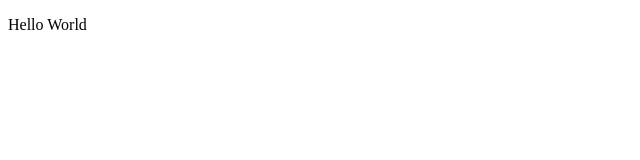
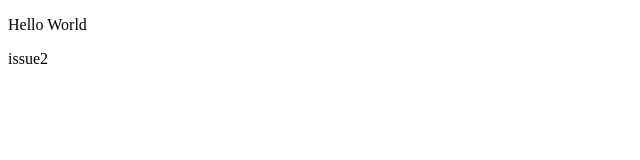
Before and after one commit to kmiki8242/fbc_test, a plain HTML site: page index.html in a window 1280 px wide. Shown: the full height of the page, 0-640 px from the left. Drawn offline with Linux system fonts and the light colour scheme.

Commit message:
add issue2

```diff
--- a/index.html
+++ b/index.html
@@ -26,6 +26,7 @@
 
 <body>
   <p>Hello World</p>
+  <p>issue2</p>
 </body>
 
 </html>
```
